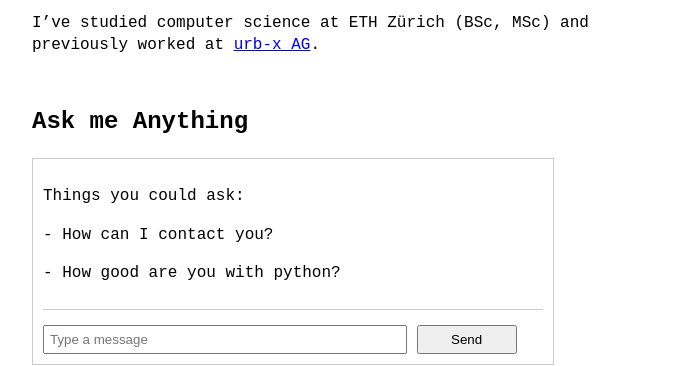
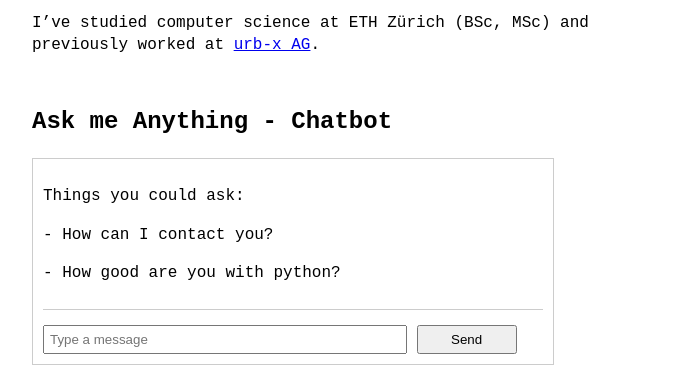
Before and after one commit to witi42/witi42.github.io, a Jekyll site: the page built from index.md, in a window 1280 px wide. Shown: the part 178-544 px from the top of the page, without its empty margins (288-982 px from the left). Built offline with Jekyll 4.4.1, drawn with Linux system fonts in a browser that asks for light colours; our own code applies the rules of GitHub Pages for plain Markdown files.

Commit message:
chatbot text

```diff
--- a/index.md
+++ b/index.md
@@ -9,7 +9,7 @@ I've studied computer science at ETH Zürich (BSc, MSc) and previously worked at
 <!-- > [LinkedIn](https://www.linkedin.com/in/robin-wiethuchter/) [X](https://x.com/wiethix) -->
 
 
-## Ask me Anything
+## Ask me Anything - Chatbot
 <div id="chatbot" style="border: 1px solid #ccc; padding: 10px; max-width: 500px;">
     <div id="chat-history" style="height: 140px; overflow-y: auto; border-bottom: 1px solid #ccc; margin-bottom: 10px;">
         <!-- Chat history will be appended here -->
```
Also changed, not shown: 1 other file.
